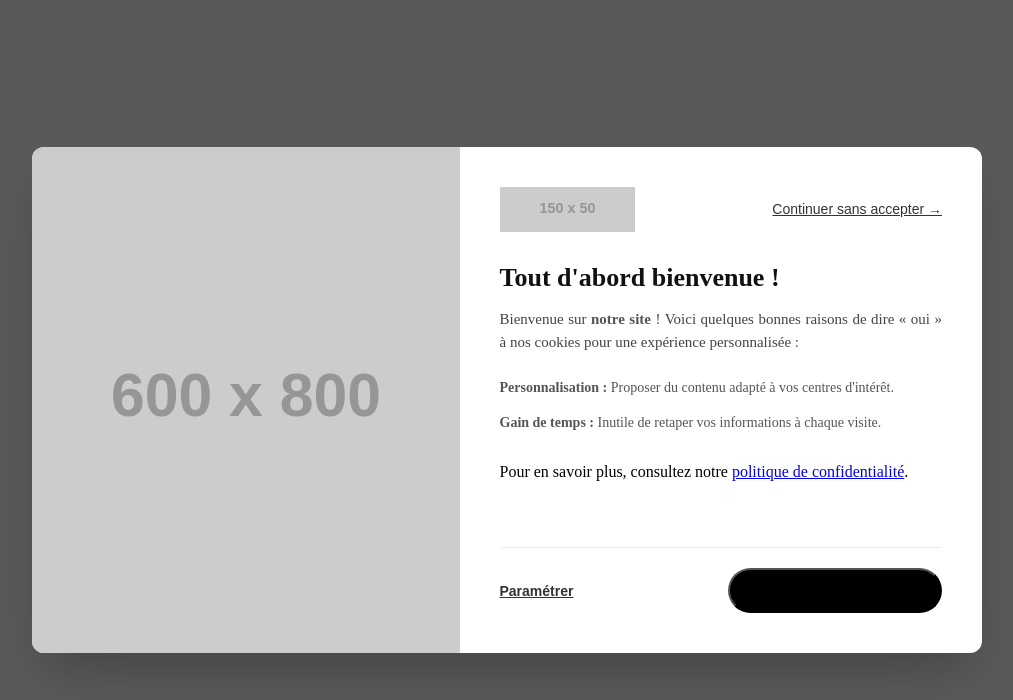
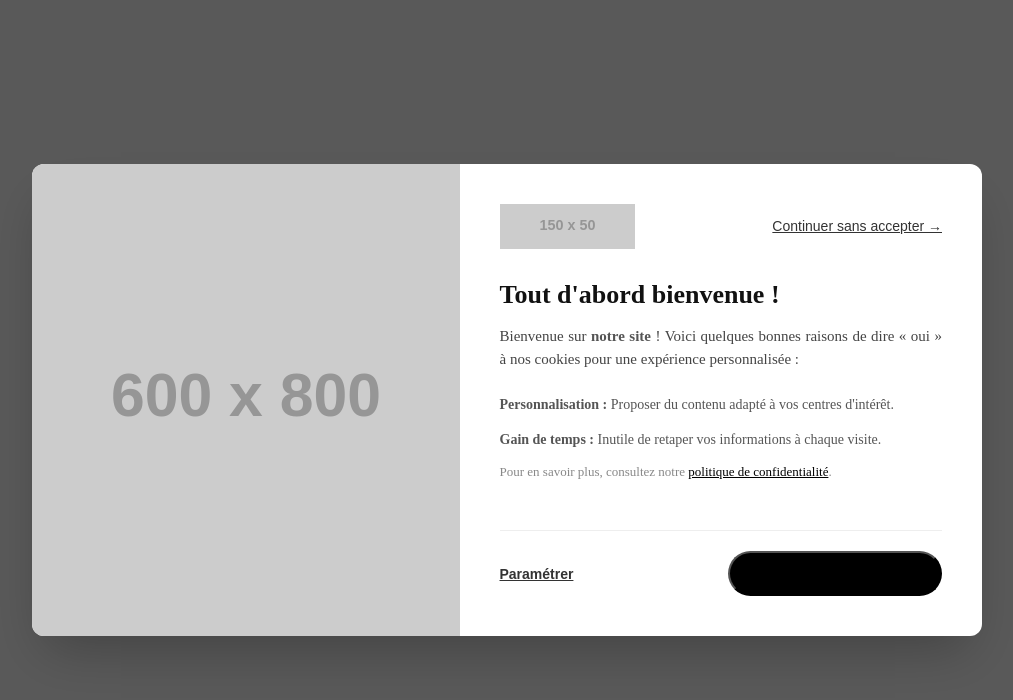
Before and after one commit to vturlin/ma-cmp-script-test, a React app: page / in a window 1280 px wide. Shown: the top 700 px of the page, without its empty margins (133-1146 px from the left). Built offline with nearby package versions, Linux system fonts and the light colour scheme; the HTML template or start-up script is replaced by a standard one.

Commit message:
Update Banner.css

```diff
--- a/src/Banner.css
+++ b/src/Banner.css
@@ -339,3 +339,41 @@ input:checked + .slider:before {
 .slider.round:before {
   border-radius: 50%;
 }
+/* Bouton flottant de re-consentement */
+.cmp-reopen-btn {
+  position: fixed;
+  bottom: 20px;
+  left: 20px;
+  width: 44px;
+  height: 44px;
+  border-radius: 50%;
+  background-color: #ffffff;
+  border: 1px solid #dddddd;
+  box-shadow: 0 4px 12px rgba(0, 0, 0, 0.15);
+  font-size: 22px;
+  cursor: pointer;
+  z-index: 2147483646;
+  display: flex;
+  align-items: center;
+  justify-content: center;
+  transition: transform 0.2s, box-shadow 0.2s;
+  line-height: 1;
+}
+
+.cmp-reopen-btn:hover {
+  transform: scale(1.1);
+  box-shadow: 0 6px 16px rgba(0, 0, 0, 0.2);
+}
+
+/* Lien politique de confidentialité */
+.cmp-policy-link {
+  font-size: 13px;
+  color: #888;
+  margin-top: 0;
+  margin-bottom: 0;
+}
+
+.cmp-policy-link a {
+  color: var(--cmp-color);
+  text-decoration: underline;
+}
```
